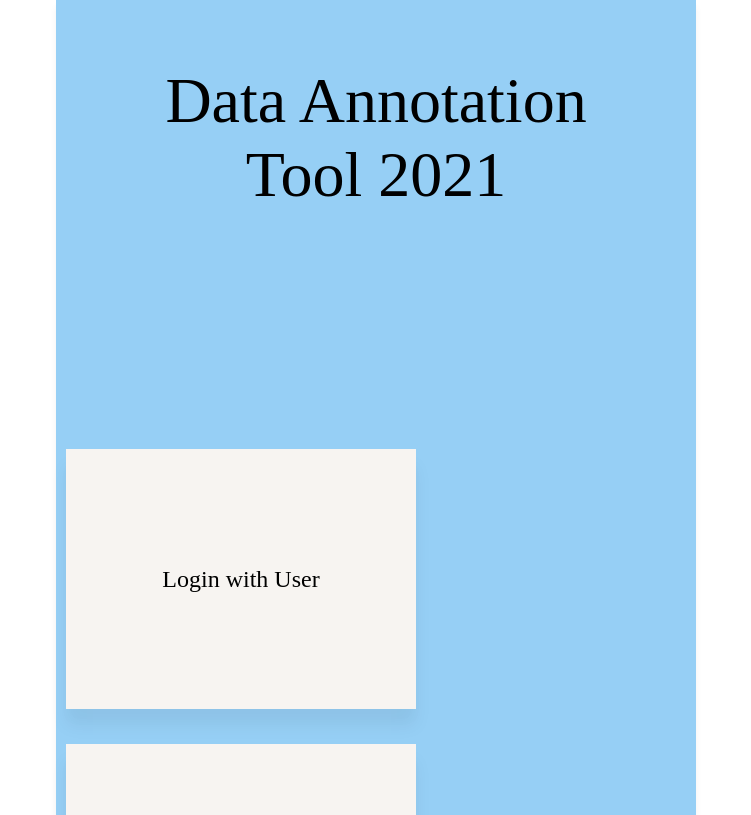
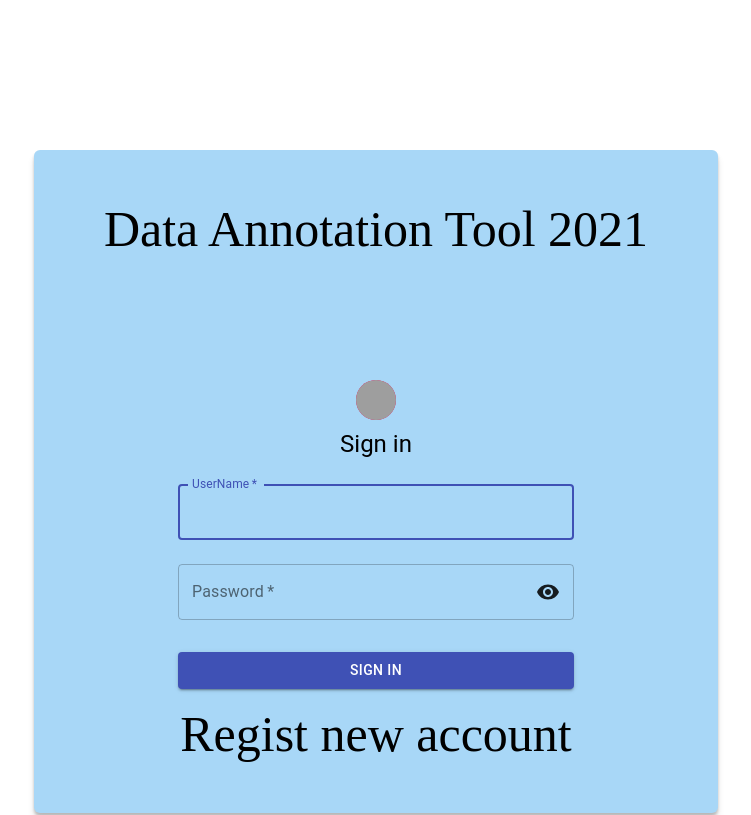
Before and after one commit to lltphs/Graphicanno-3D, a React (Create React App) app in the folder frontend/: page /home in a window 1280 px wide. Shown: the top 815 px of the page, without its empty margins (264-1015 px from the left). Built offline with nearby package versions, Linux system fonts and the light colour scheme; grey boxes are pictures that could not be loaded.

Commit message:
router to regist page

```diff
--- /dev/null
+++ b/frontend/src/pages/Home/components/RegistAccount.tsx
@@ -0,0 +1,205 @@
+import React, { useState } from 'react';
+import { useDispatch } from 'react-redux';
+import { Formik, FormikProps } from 'formik';
+import { object, string } from 'yup';
+import { makeStyles, Theme, createStyles } from '@material-ui/core/styles';
+import {
+  Button,
+  Container,
+  Avatar,
+  Typography,
+  TextField,
+  Grid,
+  Link,
+  CircularProgress,
+} from '@material-ui/core';
+
+// import authenticate from django.contrib.auth ;
+import Alert from 'components/common/Alert';
+import PasswordInput from 'components/common/TextField/PasswordInput';
+import ColoredLinearProgress from 'components/common/Progress/ColoredLinearProgress';
+import { login } from 'store/actions/auth';
+import { RootDispatchType } from 'store';
+import 'pages/Home/index.scss';
+import { boolean } from 'yup/lib/locale';
+
+const useStyles = makeStyles((theme: Theme) =>
+  createStyles({
+    paper: {
+      marginTop: theme.spacing(8),
+      display: 'flex',
+      flexDirection: 'column',
+      alignItems: 'center',
+    },
+    avatar: {
+      margin: theme.spacing(1),
+      backgroundColor: theme.palette.secondary.main,
+    },
+    form: {
+      width: '100%', // Fix IE 11 issue.
+      marginTop: theme.spacing(1),
+    },
+    submit: {
+      margin: theme.spacing(3, 0, 2),
+    },
+    textfiled: {
+      color: 'black',
+    },
+  })
+);
+
+const RegistForm = (): JSX.Element => {
+  const classes = useStyles();
+
+  const dispatch: RootDispatchType = useDispatch();
+
+  const [passChangeSuccess, setPassChangeSuccess] = useState(false);
+
+  const handleModalClose: () => void = () => {
+    setPassChangeSuccess(false);
+  };
+
+  const renderModal = () => {
+    const onClick = () => {
+      setPassChangeSuccess(false);
+    };
+    return (
+      <Alert
+        isOpen={passChangeSuccess}
+        handleClose={handleModalClose}
+        handleSubmit={onClick}
+        title="Login failed!"
+        text="Please check your username/password"
+        submitButtonText="OK"
+        hasTwoButtons={false}
+      />
+    );
+  };
+
+  const handleLogin = (
+    username: string,
+    password: string,
+    setSubmitting: (isSubmitting: boolean) => void,
+    resetForm: () => void
+  ) => {
+    dispatch(login(username, password));
+    // const isLogin:string = "handled";
+    setTimeout(() => {
+      setSubmitting(false);
+      setPassChangeSuccess(true);
+      resetForm();
+    }, 700);
+  };
+
+  return (
+    <Formik
+      initialValues={{
+        username: '',
+        password: '',
+      }}
+      validationSchema={object().shape({
+        username: string().required('Username is required'),
+        password: string().required('Password is required'),
+      })}
+      onSubmit={({ username, password }, { setSubmitting, resetForm }) =>
+        handleLogin(username, password, setSubmitting, resetForm)
+      }
+      validateOnBlur
+    >
+      {(
+        props: FormikProps<{
+          username: string;
+          password: string;
+        }>
+      ) => {
+        const {
+          values,
+          touched,
+          errors,
+          handleChange,
+          handleBlur,
+          handleSubmit,
+          isValid,
+          isSubmitting,
+        } = props;
+        return (
+          <Container component="main" maxWidth="xs">
+            <div className={classes.paper}>
+              <Avatar className={classes.avatar} src="../assets/login.svg" />
+              <Typography component="h1" variant="h5">
+                Sign Up
+              </Typography>
+              <form className={classes.form} noValidate onSubmit={handleSubmit}>
+                <TextField
+                  variant="outlined"
+                  margin="normal"
+                  required
+                  fullWidth
+                  id="username"
+                  name="username"
+                  label="UserName"
+                  autoComplete="username"
+                  value={values.username}
+                  onChange={handleChange}
+                  onBlur={handleBlur}
+                  autoFocus
+                  error={Boolean(touched.username && errors.username)}
+                  helperText={
+                    touched.username && errors.username ? errors.username : ''
+                  }
+                  disabled={isSubmitting}
+                />
+                <PasswordInput
+                  variant="outlined"
+                  margin="normal"
+                  required
+                  fullWidth
+                  id="password"
+                  label="Password"
+                  name="password"
+                  type="password"
+                  autoComplete="current-password"
+                  value={values.password}
+                  onChange={handleChange}
+                  onBlur={handleBlur}
+                  error={Boolean(touched.password && errors.password)}
+                  helperText={
+                    touched.password && errors.password ? errors.password : ''
+                  }
+                  disabled={isSubmitting}
+                />
+                {isSubmitting && <ColoredLinearProgress />}
+                <Button
+                  type="submit"
+                  fullWidth
+                  variant="contained"
+                  color="primary"
+                  id="btn"
+                  // onClick = {() => handleLogin}
+                  disabled={Boolean(!isValid || isSubmitting)}
+                  className={classes.submit}
+                >
+                  Sign Up
+                  {isSubmitting && (
+                    <CircularProgress size={14} style={{ marginLeft: 5 }} />
+                  )}
+                </Button>
+                <Grid container>
+                  <Grid item xs>
+                    <Link href="!#" variant="body2">
+                      Forgot password?
+                    </Link>
+                  </Grid>
+
+                </Grid>
+              </form>
+              {renderModal()}
+            </div>
+          </Container>
+        );
+      }}
+    </Formik>
+  );
+};
+
+export default RegistForm;
--- a/frontend/src/pages/Home/components/UserLoginForm.tsx
+++ b/frontend/src/pages/Home/components/UserLoginForm.tsx
@@ -1,4 +1,5 @@
 import React, { useState } from 'react';
+import { Route, BrowserRouter, Switch, Link } from 'react-router-dom';
 import { useDispatch } from 'react-redux';
 import { Formik, FormikProps } from 'formik';
 import { object, string } from 'yup';
@@ -10,15 +11,20 @@ import {
 	Typography,
 	TextField,
 	Grid,
-  Link,
+
 	CircularProgress,
 } from '@material-ui/core';
 
+// import authenticate from django.contrib.auth ;
 import Alert from 'components/common/Alert';
 import PasswordInput from 'components/common/TextField/PasswordInput';
 import ColoredLinearProgress from 'components/common/Progress/ColoredLinearProgress';
 import { login } from 'store/actions/auth';
 import { RootDispatchType } from 'store';
+import 'pages/Home/index.scss';
+import { boolean } from 'yup/lib/locale';
+
+import RegistForm from './RegistAccount';
 
 const useStyles = makeStyles((theme: Theme) =>
 	createStyles({
@@ -38,6 +44,9 @@ const useStyles = makeStyles((theme: Theme) =>
 		},
 		submit: {
 			margin: theme.spacing(3, 0, 2),
+		},
+		textfiled: {
+			color: 'black',
 		},
 	})
 );
@@ -77,6 +86,7 @@ const LoginForm = (): JSX.Element => {
 		resetForm: () => void
 	) => {
 		dispatch(login(username, password));
+		// const isLogin:string = "handled";
 		setTimeout(() => {
 			setSubmitting(false);
 			setPassChangeSuccess(true);
@@ -117,6 +127,9 @@ const LoginForm = (): JSX.Element => {
 				} = props;
 				return (
 					<Container component="main" maxWidth="xs">
+
+						{/* <Link to="/home"></Link>
+						<Route path="/home"> </Route> */}
 						<div className={classes.paper}>
 							<Avatar className={classes.avatar} src="../assets/login.svg" />
 							<Typography component="h1" variant="h5">
@@ -167,6 +180,8 @@ const LoginForm = (): JSX.Element => {
 									fullWidth
 									variant="contained"
 									color="primary"
+									id="btn"
+									// onClick = {() => handleLogin}
 									disabled={Boolean(!isValid || isSubmitting)}
 									className={classes.submit}
 								>
@@ -175,22 +190,14 @@ const LoginForm = (): JSX.Element => {
 										<CircularProgress size={14} style={{ marginLeft: 5 }} />
 									)}
 								</Button>
-                <Grid container>
-                  <Grid item xs>
-                    <Link href="!#" variant="body2">
-                      Forgot password?
-                    </Link>
-                  </Grid>
-                  <Grid item>
-                    <Link href="!#" variant="body2">
-                      {"Don\\'t have an account? Sign Up"}
-                    </Link>
-                  </Grid>
-                </Grid>
+
 							</form>
+
 							{renderModal()}
 						</div>
+
 					</Container>
+
 				);
 			}}
 		</Formik>
--- a/frontend/src/pages/Home/index.scss
+++ b/frontend/src/pages/Home/index.scss
@@ -1,3 +1,8 @@
+// * {
+//   margin: 0;
+//   padding: 0;
+// }
+
 .home-container {
   width: 100%;
   height: 95%;
@@ -6,35 +11,47 @@
 
   .home,
   .content {
-    width: 50%;
+    // width: 50%;
     height: 100%;
     display: flex;
+    @media only screen and (max-width: 1024px) {
+      width: 90%;
+      margin: auto;
+    }
   }
 
   .home {
     color: #000000;
 
     .c-nameapp {
-      background: #96cff5;
-      box-shadow: 0 7px 7px rgba(0, 0, 0, 0.05), 0 3px 3px rgba(0, 0, 0, 0.01);
-      font-size: 64px;
+      background: #a8d7f7;
+      box-shadow: 0 7px 7px rgba(0, 0, 0, 0.1), 0 3px 3px rgba(0, 0, 0, 0.2);
+      font-size: 50px;
       text-align: center;
-      padding: 0px 50px;
+      padding: 0 70px 50px 70px;
+      border-radius: 6px;
+      margin-top: 150px;
       cursor: pointer;
+      @media only screen and (max-width: 1024px) {
+        width: 60%;
+        margin: auto;
+        margin-top: 150px;
+      }
+      .i-homepage {
+        display: block;
+        // margin-block-start: 1em;
+        // margin-block-end: 1em;
+        // margin-inline-start: 0px;
+        // margin-inline-end: 0px;
+        // padding: 50px 0 30px 0;
 
-      p {
-        display: block;
-        margin-block-start: 1em;
-        margin-block-end: 1em;
-        margin-inline-start: 0px;
-        margin-inline-end: 0px;
       }
     }
   }
 
   .content {
     align-items: center;
-    justify-content: center;
+    // justify-content: center;
     flex-direction: column;
 
     .c-login {
@@ -45,7 +62,7 @@
       .c-adminlogin {
         width: 350px;
         height: 260px;
-        margin: 35px 0px;
+        margin:  0px;
         background: #f7f4f1;
         display: flex;
         align-items: center;
@@ -63,3 +80,8 @@
     }
   }
 }
+
+#username, #password{
+  // background-color: rgba(250, 248, 248, 0.6);
+  border-radius: 3px;
+}
--- a/frontend/src/pages/Home/index.tsx
+++ b/frontend/src/pages/Home/index.tsx
@@ -1,12 +1,15 @@
 import React from 'react';
-import { Switch, Route, Link, useRouteMatch } from 'react-router-dom';
-
+import { Switch, Route, Link, useRouteMatch, BrowserRouter } from 'react-router-dom';
+import { Grid } from '@material-ui/core';
 import { Helmet } from 'react-helmet';
 
 import LoginWithAdmin from './components/AdminLoginForm';
 import LoginForm from './components/UserLoginForm';
+import RegistForm from './components/RegistAccount'
+// import { login } from 'store/actions/auth';
 
 import './index.scss';
+
 
 interface PropsHomeContent {
   url: string;
@@ -17,7 +20,7 @@ const HomeContent = (props: PropsHomeContent): JSX.Element => {
   return (
     <div className="content">
       <div className="c-login">
-        <Link
+        {/* <Link
           to={`${url}/user`}
           style={{ color: 'inherit', textDecoration: 'inherit' }}
         >
@@ -32,7 +35,18 @@ const HomeContent = (props: PropsHomeContent): JSX.Element => {
           <div className="c-adminlogin">
             <p>Login with Admin</p>
           </div>
+        </Link> */}
+		<LoginForm />
+		<Grid container>
+			<Grid item xs>
+				<Link
+				to={`${url}/regist`}
+				style={{ color: 'inherit', textDecoration: 'none' }}
+				>Regist new account
 				</Link>
+			</Grid>
+		</Grid>
+
       </div>
     </div>
   );
@@ -50,24 +64,22 @@ const Home = (): JSX.Element => {
       </Helmet>
       <div className="home" style={{margin: 'auto'}}>
         <div className="c-nameapp">
+			{/* <Switch> */}
 			<Link
 				to={path}
 				style={{ color: 'black', textDecoration: 'inherit' }}
          	>
             <p id="i-homepage">Data Annotation Tool 2021</p>
+          	</Link>
+
           	<Switch>
-              <Route exact path={path} render={() => <HomeContent url={url} />} />
-              <Route exact path={`${path}/user`} render={() => <LoginForm />} />
-              <Route exact path={`${path}/admin`} render={() => <LoginWithAdmin />} />
+                <Route exact path={path} render={() =>  <HomeContent url={url} />} />
+                <Route exact path={`${url}/regist`} render={() => <RegistForm />} />
           	</Switch>
-          </Link>
+
         </div>
       </div>
-      {/* <Switch>
-        <Route exact path={path} render={() => <HomeContent url={url} />} />
-        <Route exact path={`${path}/user`} render={() => <LoginForm />} />
-        <Route exact path={`${path}/admin`} render={() => <LoginWithAdmin />} />
-      </Switch> */}
+
     </div>
   );
 };
```
Also changed, not shown: frontend/tsconfig.json (+18 -4 lines), 2 other files (tests, documents, lock files or other folders). Lines whose indentation alone changed are shown as unchanged.
